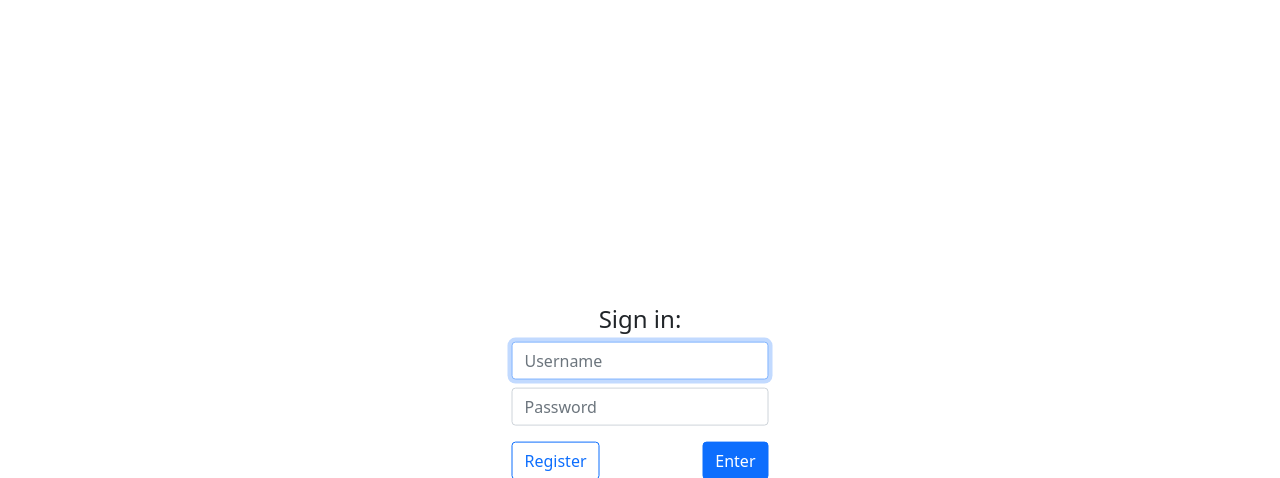
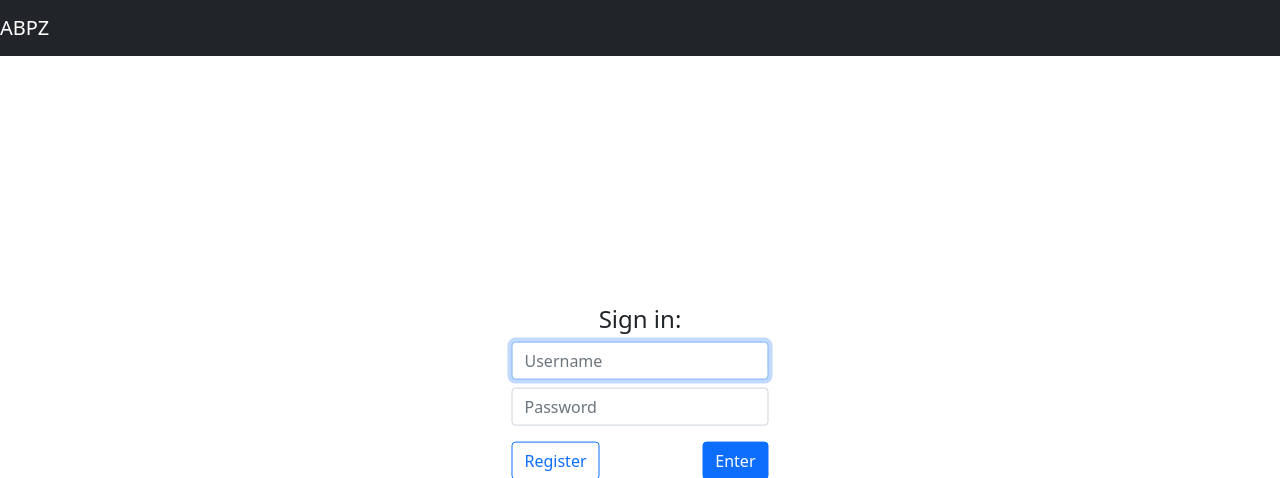
Before and after one commit to Gr0ki/-, a Django app: page /account/login/ in a window 1280 px wide. Shown: the top 478 px of the page. Run offline with Django 4.2, Linux system fonts and the light colour scheme; some libraries are stand-ins or nearby versions.

Commit message:
Add navbar to all of the pages.

```diff
--- a/static/templates/base.html
+++ b/static/templates/base.html
@@ -8,8 +8,16 @@
         <script src="https://code.jquery.com/jquery-3.5.1.slim.min.js" integrity="sha384-DfXdz2htPH0lsSSs5nCTpuj/zy4C+OGpamoFVy38MVBnE+IbbVYUew+OrCXaRkfj" crossorigin="anonymous"></script>
         <script src="https://cdn.jsdelivr.net/npm/popper.js@1.16.0/dist/umd/popper.min.js" integrity="sha384-Q6E9RHvbIyZFJoft+2mJbHaEWldlvI9IOYy5n3zV9zzTtmI3UksdQRVvoxMfooAo" crossorigin="anonymous"></script>
         <script src="https://stackpath.bootstrapcdn.com/bootstrap/4.5.0/js/bootstrap.min.js" integrity="sha384-OgVRvuATP1z7JjHLkuOU7Xw704+h835Lr+6QL9UvYjZE3Ipu6Tp75j7Bh/kR0JKI" crossorigin="anonymous"></script>
+
         {% block head %}
         {% endblock head %}
+
+        <nav class="navbar navbar-dark bg-dark mb-5">
+            <a class="navbar-brand" href="{% url 'welcome' %}">ABPZ</a>
+            {% block navbar %}
+            {% endblock navbar %}
+        </nav>
+
     </head>
 
         {% block content %}
```
